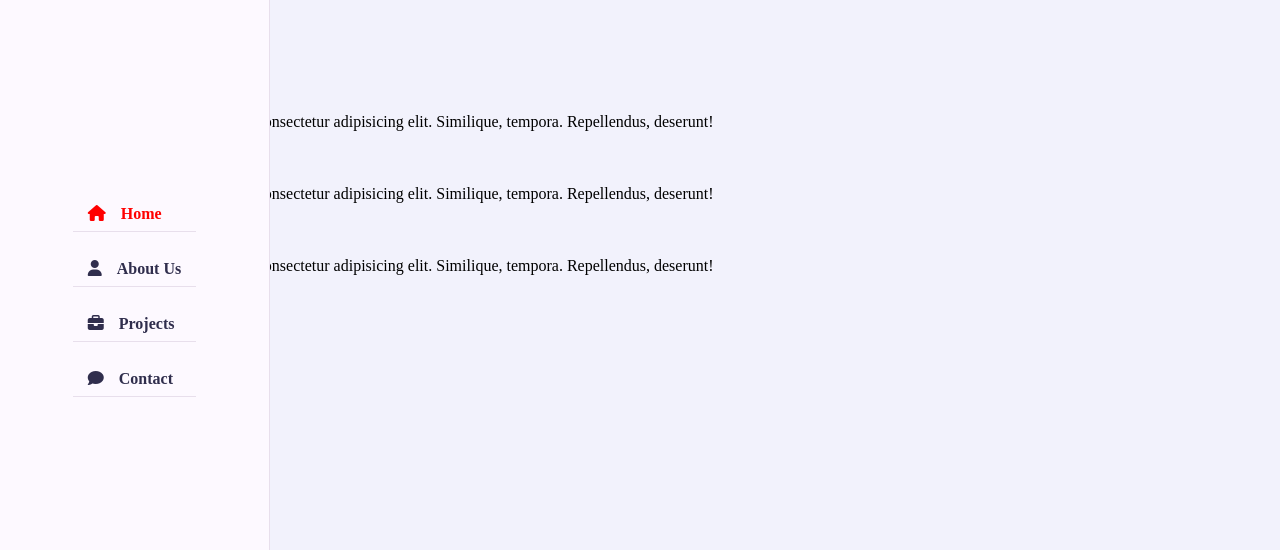
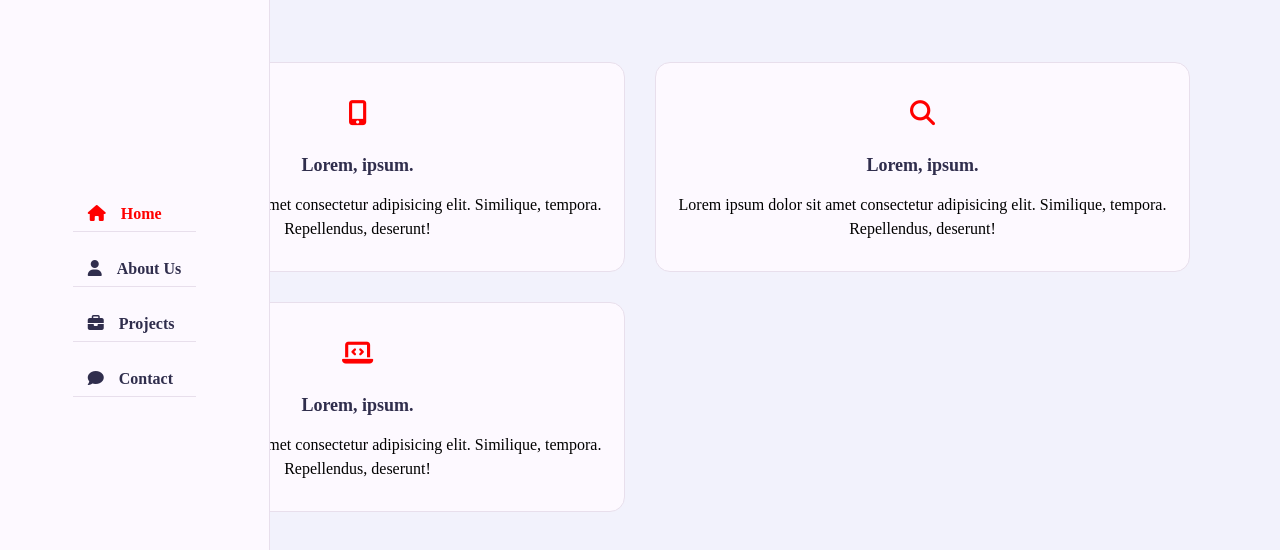
Before and after one commit to Akeshani07/My-Portfolio, a plain HTML site: page index.html in a window 1280 px wide. Shown: the part 118-668 px from the top of the page. Drawn offline with Linux system fonts and the light colour scheme; a web font is replaced by a local one.

Commit message:
Add CSS to Services section & some changes of html file

```diff
--- a/css/style.css
+++ b/css/style.css
@@ -470,3 +470,53 @@ section{
 .timeline-text{
     text-align: justify;
 }
+
+.service .container{
+    padding-bottom: 40px;
+}
+.service-item{
+    margin-bottom: 30px;
+    flex: 0 0 50%;
+    max-width: 50%;
+}
+.service-item .service-item-inner{
+    background-color: var(--bg-black-02);
+    border: 1px solid var(--bg-black-03);
+    border-radius: 15px;
+    padding: 30px 15px;
+    text-align: center;
+    transition: all 0.5s ease;
+}
+
+.service-item .service-item-inner:hover{
+    box-shadow: var(--box-shadow);
+}
+
+.service-item .service-item-inner .icon{
+    height: 40px;
+    width: 40px;
+    border-radius: 50%;
+    display: block;
+    margin: 0 auto 20px;
+    text-align: center;
+    transition: all 0.5s ease;
+}
+.service-item .service-item-inner .icon .fa{
+    font-size: 25px;
+    line-height: 40px;
+    color: var(--skin-color);
+}
+
+.service-item .service-item-inner:hover .icon{
+    background-color: var(--skin-color);
+}
+.service-item .service-item-inner:hover .icon .fa{
+    font-size: 20px;
+    color: white;
+}
+.service-item .service-item-inner h4{
+     font-size: 18px;
+     margin-bottom: 15px;
+     color: var(--text-color-01);
+     line-height: 25px;
+}
--- a/index.html
+++ b/index.html
@@ -202,7 +202,7 @@
                     </div>
                     <div class="row">
                         <!--Service Item-->
-                        <div class="service-item">
+                        <div class="service-item padding-15">
                             <div class="service-item-inner">
                                 <div class="icon">
                                     <i class="fa fa-mobile-alt"></i>
@@ -213,7 +213,7 @@
                         </div>
                         <!--Service Item-->
 
-                        <div class="service-item">
+                        <div class="service-item padding-15">
                             <div class="service-item-inner">
                                 <div class="icon">
                                     <i class="fa fa-search"></i>
@@ -223,7 +223,7 @@
                             </div>
                         </div>
 
-                        <div class="service-item">
+                        <div class="service-item padding-15">
                             <div class="service-item-inner">
                                 <div class="icon">
                                     <i class="fa fa-laptop-code"></i>
```
